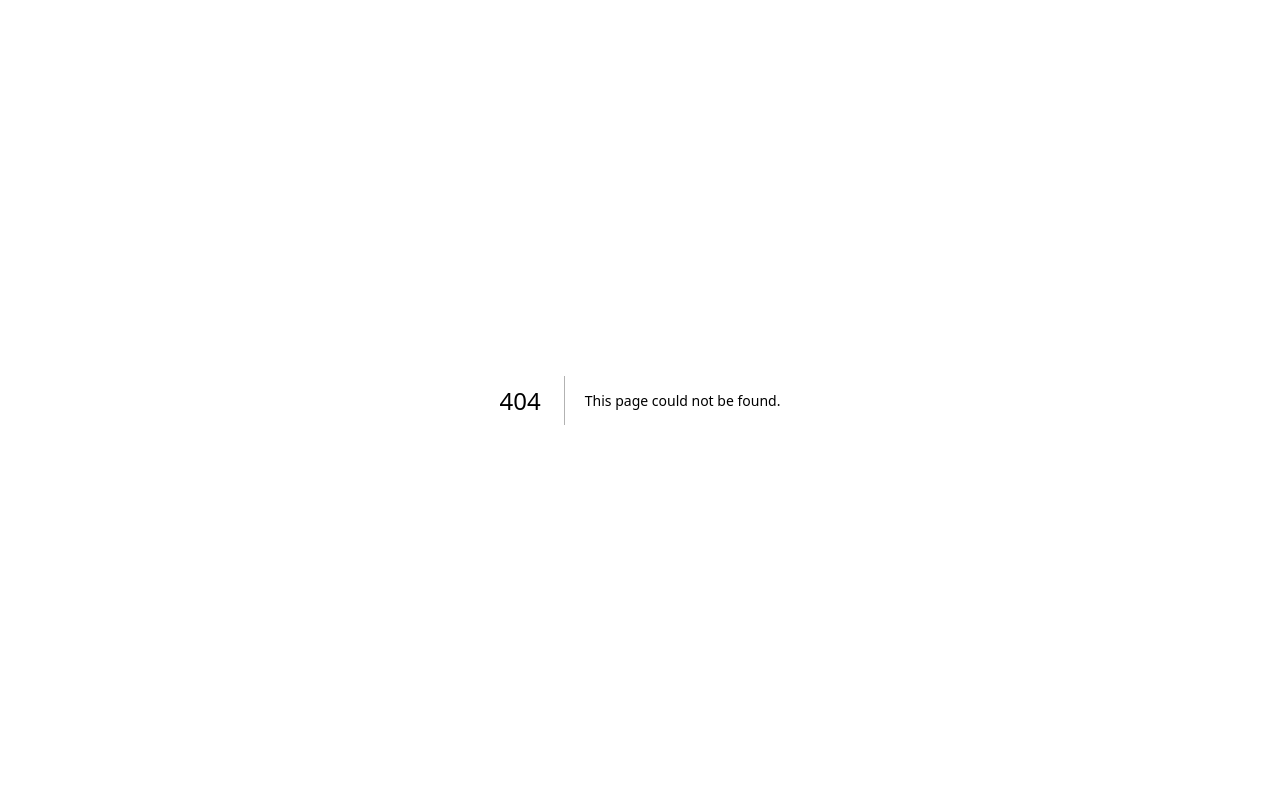
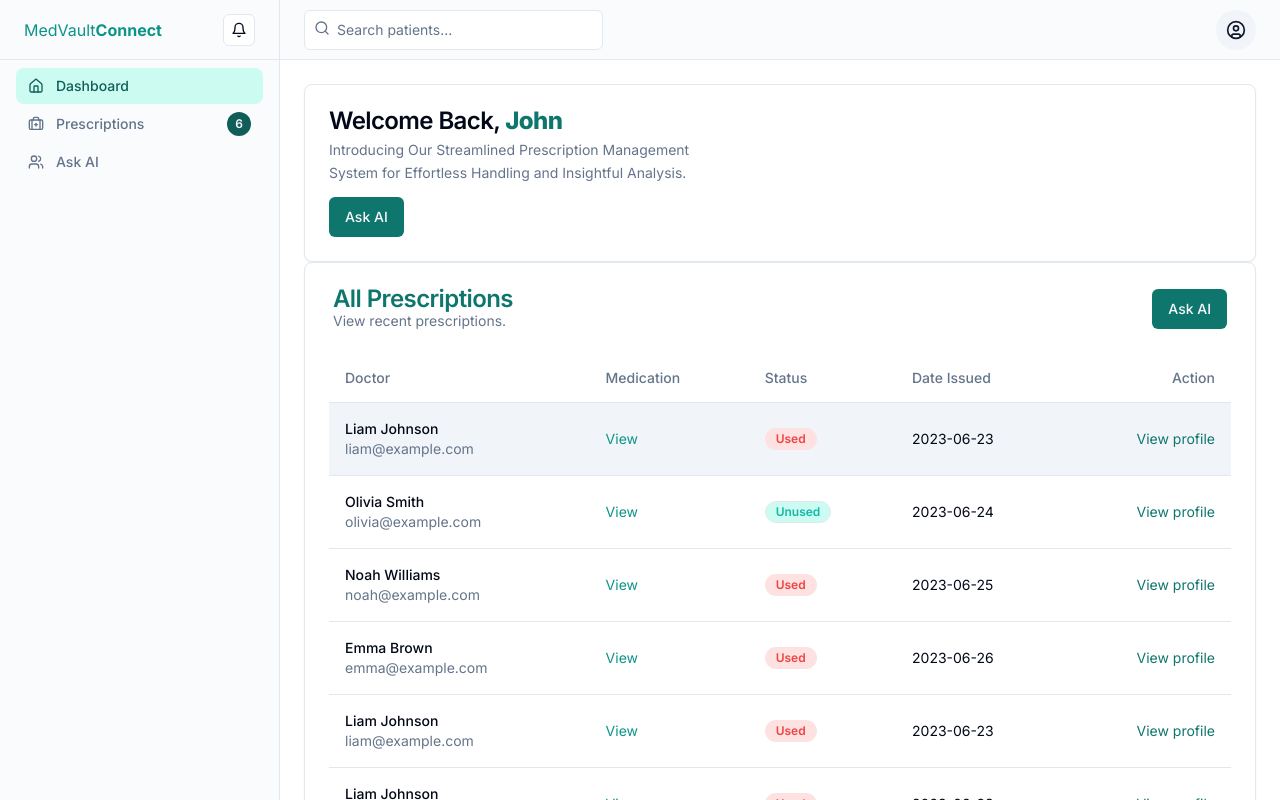
Before and after one commit to Cavista-Hackathon-2024/team_dev_mike, a Next.js app in the folder frontend/: page /patient/dashboard in a window 1280 px wide. Before the commit this address had no page. Shown: the top 800 px of the page. Built offline with nearby package versions, Linux system fonts and the light colour scheme.

Commit message:
configire patient route and page

```diff
--- a/frontend/src/app/(dashboard)/_components/DashboardTable.jsx
+++ b/frontend/src/app/(dashboard)/_components/DashboardTable.jsx
@@ -24,8 +24,6 @@ import {
   DialogTitle,
   DialogTrigger,
 } from "@/components/ui/dialog";
-import { Input } from "@/components/ui/input";
-import { Label } from "@/components/ui/label";
 import { Button } from "@/components/ui/button";
 
 const DashboardTable = () => {
@@ -34,11 +32,11 @@ const DashboardTable = () => {
       <CardHeader className="px-7 w-full">
         <div className="flex justify-between items-center w-full">
           <div>
-            <CardTitle className="text-teal-700">Prescriptions</CardTitle>
+            <CardTitle className="text-teal-700">All Prescriptions</CardTitle>
             <CardDescription>View recent prescriptions.</CardDescription>
           </div>
           <div>
-            <Button>Add new prescription</Button>
+            <Button>Ask AI</Button>
           </div>
         </div>
       </CardHeader>
@@ -46,7 +44,7 @@ const DashboardTable = () => {
         <Table>
           <TableHeader>
             <TableRow>
-              <TableHead>Patient</TableHead>
+              <TableHead>Doctor</TableHead>
               <TableHead className="hidden sm:table-cell">Medication</TableHead>
               <TableHead className="hidden sm:table-cell">Status</TableHead>
               <TableHead className="hidden md:table-cell">
--- /dev/null
+++ b/frontend/src/app/(dashboard)/_components/PatientDashboardLandingPage.jsx
@@ -0,0 +1,16 @@
+import React from "react";
+import PatientWelcomeCard from "./PatientWelcomeCard";
+import DashboardTable from "./DashboardTable";
+
+const PatientDashboardLandingPage = () => {
+  return (
+    <>
+      <PatientWelcomeCard />
+      <div>
+        <DashboardTable />
+      </div>
+    </>
+  );
+};
+
+export default PatientDashboardLandingPage;
--- /dev/null
+++ b/frontend/src/app/(dashboard)/_components/PatientWelcomeCard.jsx
@@ -0,0 +1,30 @@
+import { Button } from "@/components/ui/button";
+import {
+  Card,
+  CardDescription,
+  CardFooter,
+  CardHeader,
+  CardTitle,
+} from "@/components/ui/card";
+
+const PatientWelcomeCard = () => {
+  return (
+    <Card className="sm:col-span-2">
+      <CardHeader className="pb-3">
+        <CardTitle className="font-semibold">
+          Welcome Back,{" "}
+          <span className="text-teal-700 font-extrabold">John</span>
+        </CardTitle>
+        <CardDescription className="max-w-lg text-balance leading-relaxed">
+          Introducing Our Streamlined Prescription Management System for
+          Effortless Handling and Insightful Analysis.
+        </CardDescription>
+      </CardHeader>
+      <CardFooter>
+        <Button>Ask AI</Button>
+      </CardFooter>
+    </Card>
+  );
+};
+
+export default PatientWelcomeCard;
--- /dev/null
+++ b/frontend/src/app/(dashboard)/patient/dashboard/page.jsx
@@ -0,0 +1,11 @@
+import PatientDashboardLandingPage from "../../_components/PatientDashboardLandingPage";
+
+const Page = () => {
+  return (
+    <>
+      <PatientDashboardLandingPage />
+    </>
+  );
+};
+
+export default Page;
--- /dev/null
+++ b/frontend/src/app/(dashboard)/patient/layout.jsx
@@ -0,0 +1,165 @@
+import Link from "next/link";
+import {
+  Bell,
+  CircleUser,
+  Home,
+  LineChart,
+  LucideBriefcaseMedical,
+  Menu,
+  Package,
+  Package2,
+  Search,
+  ShoppingCart,
+  Users,
+  UsersIcon,
+} from "lucide-react";
+
+import { Badge } from "@/components/ui/badge";
+import { Button } from "@/components/ui/button";
+import {
+  DropdownMenu,
+  DropdownMenuContent,
+  DropdownMenuItem,
+  DropdownMenuLabel,
+  DropdownMenuSeparator,
+  DropdownMenuTrigger,
+} from "@/components/ui/dropdown-menu";
+import { Input } from "@/components/ui/input";
+import { Sheet, SheetContent, SheetTrigger } from "@/components/ui/sheet";
+
+const Layout = ({ children }) => {
+  return (
+    <div className="grid min-h-screen w-full md:grid-cols-[220px_1fr] lg:grid-cols-[280px_1fr]">
+      <div className="hidden border-r bg-muted/40 md:block">
+        <div className="flex h-full max-h-screen flex-col gap-2">
+          <div className="flex h-14 items-center border-b px-4 lg:h-[60px] lg:px-6">
+            <Link href="/">
+              <span className="text-teal-600">
+                MedVault<span className="font-bold">Connect</span>
+              </span>
+            </Link>
+            <Button variant="outline" size="icon" className="ml-auto h-8 w-8">
+              <Bell className="h-4 w-4" />
+              <span className="sr-only">Toggle notifications</span>
+            </Button>
+          </div>
+          <div className="flex-1">
+            <nav className="grid items-start px-2 text-sm font-medium lg:px-4">
+              <Link
+                href="/patient/dashboard"
+                className="flex items-center gap-3 bg-teal-100 rounded-lg px-3 py-2 text-teal-800 transition-all hover:text-primary"
+              >
+                <Home className="h-4 w-4" />
+                Dashboard
+              </Link>
+              <Link
+                href="/patient/prescriptions"
+                className="flex items-center gap-3 rounded-lg px-3 py-2 text-muted-foreground transition-all hover:text-primary"
+              >
+                <LucideBriefcaseMedical className="h-4 w-4" />
+                Prescriptions
+                <Badge className="ml-auto flex h-6 w-6 shrink-0 bg-teal-800 items-center justify-center rounded-full">
+                  6
+                </Badge>
+              </Link>
+              <Link
+                href="/patient/ai"
+                className="flex items-center gap-3 rounded-lg px-3 py-2 text-muted-foreground transition-all hover:text-primary"
+              >
+                <UsersIcon className="h-4 w-4" />
+                Ask AI
+              </Link>
+            </nav>
+          </div>
+        </div>
+      </div>
+      <div className="flex flex-col">
+        <header className="flex h-14 items-center gap-4 border-b bg-muted/40 px-4 lg:h-[60px] lg:px-6">
+          <Sheet>
+            <SheetTrigger asChild>
+              <Button
+                variant="outline"
+                size="icon"
+                className="shrink-0 md:hidden"
+              >
+                <Menu className="h-5 w-5" />
+                <span className="sr-only">Toggle navigation menu</span>
+              </Button>
+            </SheetTrigger>
+            <SheetContent side="left" className="flex flex-col">
+              <nav className="grid gap-2 text-lg font-medium">
+                <Link
+                  href="#"
+                  className="flex items-center gap-2 text-lg font-semibold"
+                >
+                  <span className=" text-teal-600">
+                    MedVault<span className="font-bold">Connect</span>
+                  </span>
+                  <span className="sr-only text-teal-600">
+                    MedVault<span className="font-bold">Connect</span>
+                  </span>
+                </Link>
+                <Link
+                  href="/patient/dashboard"
+                  className="mx-[-0.65rem] flex items-center bg-teal-100 gap-4 rounded-xl px-3 py-2 text-teal-800 hover:text-foreground"
+                >
+                  <Home className="h-5 w-5" />
+                  Dashboard
+                </Link>
+                <Link
+                  href="/patient/prescriptions"
+                  className="mx-[-0.65rem] flex items-center gap-4 rounded-xl px-3 py-2 text-foreground hover:text-foreground"
+                >
+                  <ShoppingCart className="h-5 w-5" />
+                  Prescriptions
+                  <Badge className="ml-auto bg-teal-600 flex h-6 w-6 shrink-0 items-center justify-center rounded-full">
+                    6
+                  </Badge>
+                </Link>
+                <Link
+                  href="/patient/ai"
+                  className="mx-[-0.65rem] flex items-center gap-4 rounded-xl px-3 py-2 text-muted-foreground hover:text-foreground"
+                >
+                  <Package className="h-5 w-5" />
+                  Ask AI
+                </Link>
+              </nav>
+            </SheetContent>
+          </Sheet>
+          <div className="w-full flex-1">
+            <form>
+              <div className="relative">
+                <Search className="absolute left-2.5 top-2.5 h-4 w-4 text-muted-foreground" />
+                <Input
+                  type="search"
+                  placeholder="Search patients..."
+                  className="w-full appearance-none bg-background pl-8 shadow-none md:w-2/3 lg:w-1/3"
+                />
+              </div>
+            </form>
+          </div>
+          <DropdownMenu>
+            <DropdownMenuTrigger asChild>
+              <Button variant="secondary" size="icon" className="rounded-full">
+                <CircleUser className="h-5 w-5" />
+                <span className="sr-only">Toggle user menu</span>
+              </Button>
+            </DropdownMenuTrigger>
+            <DropdownMenuContent align="end">
+              <DropdownMenuLabel>My Account</DropdownMenuLabel>
+              <DropdownMenuSeparator />
+              <DropdownMenuItem>Settings</DropdownMenuItem>
+              <DropdownMenuItem>Support</DropdownMenuItem>
+              <DropdownMenuSeparator />
+              <DropdownMenuItem>Logout</DropdownMenuItem>
+            </DropdownMenuContent>
+          </DropdownMenu>
+        </header>
+
+        <main className="p-6">{children}</main>
+      </div>
+    </div>
+  );
+};
+
+export default Layout;
--- a/frontend/src/app/(dashboard)/patient/page.jsx
+++ /dev/null
@@ -1,7 +0,0 @@
-import React from "react";
-
-const Page = () => {
-  return <div>Patient's Dashboard</div>;
-};
-
-export default Page;
--- a/frontend/src/app/(web)/_components/DoctorRegisterForm.jsx
+++ b/frontend/src/app/(web)/_components/DoctorRegisterForm.jsx
@@ -95,7 +95,7 @@ const DoctorRegisterForm = () => {
       <form onSubmit={form.handleSubmit(registerDoctor)}>
         <Card className="w-full max-w-xl">
           <CardHeader>
-            <CardTitle className="text-2xl">Register Doctor</CardTitle>
+            <CardTitle className="text-2xl">Doctor Registration</CardTitle>
             <CardDescription>
               Enter your correct details below to register as a doctor.
             </CardDescription>
```
Also changed, not shown: frontend/src/app/(dashboard)/doctor/layout.jsx (renamed from frontend/src/app/(dashboard)/layout.jsx), 2 other files (tests, documents, lock files or other folders).
